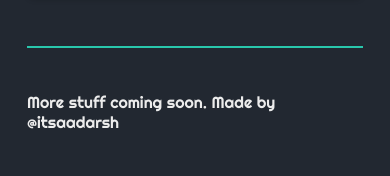
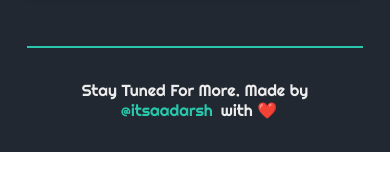
Before and after one commit to Itsaadarsh/aadar.sh, a React app: page / in a window 390 px wide. Shown: the part 1675-1851 px from the top of the page. After the commit the page ends 1827 px from the top, so only its background shows below. Built offline with nearby package versions, Linux system fonts and the light colour scheme.

Commit message:
Chaning footer and some CSS for responsiveness

```diff
--- a/public/index.html
+++ b/public/index.html
@@ -6,14 +6,10 @@
 		<meta name="viewport" content="width=device-width, initial-scale=1" />
 		<meta name="theme-color" content="#000000" />
 		<meta property="og:title" content="Aadarsh | Portfolio" />
-		<meta
-			property="og:image"
-			content="https://drive.google.com/file/d/1A8fjjQ5566BRZjKGPkZ_yXFuO-l3_W3p/preview"
-		/>
 		<link href="https://fonts.googleapis.com/css2?family=Righteous&display=swap" rel="stylesheet">
 		<meta
 			property="og:description"
-			content="All the projects I have worked on so far."
+			content="Modern Full Stack Web Development."
 		/>
 		<meta
 			name="google-site-verification"
--- a/src/components/Bottombar.js
+++ b/src/components/Bottombar.js
@@ -2,18 +2,16 @@ import React from 'react';
 import styled from 'styled-components';
 
 const BottombarStyled = styled.div`
-  width: 100%;
-  height: 8rem;
-  display: flex;
-  justify-content: center;
-  align-items: center;
+  font-size: medium;
+  padding: 2rem 0;
+  text-align: center;
   color: #ececec;
   border-top: 2px solid #29c7ac;
 `;
 
 const Bottombar = () => (
   <BottombarStyled>
-    More stuff coming soon. Made by @itsaadarsh
+    Stay Tuned For More. Made by <span style={{ color: '#29c7ac', padding: '0 0.5rem' }}> @itsaadarsh</span>with ❤️
   </BottombarStyled>
 );
 
```
Also changed, not shown: public/favicon.ico, public/manifest.json.
